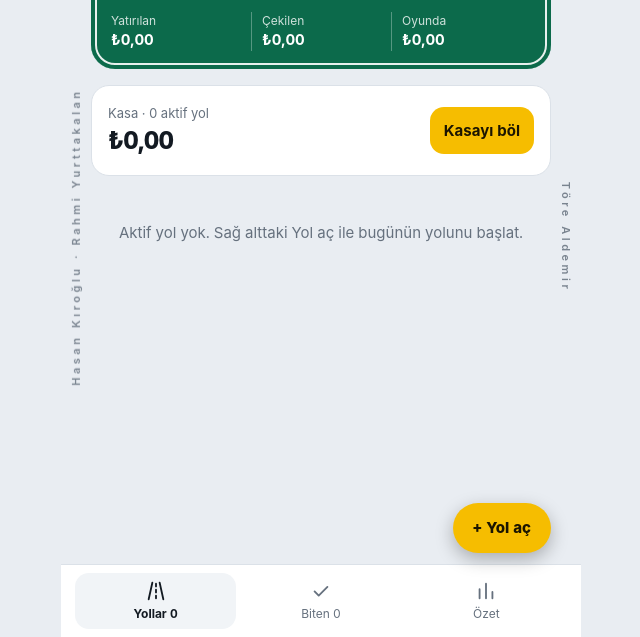
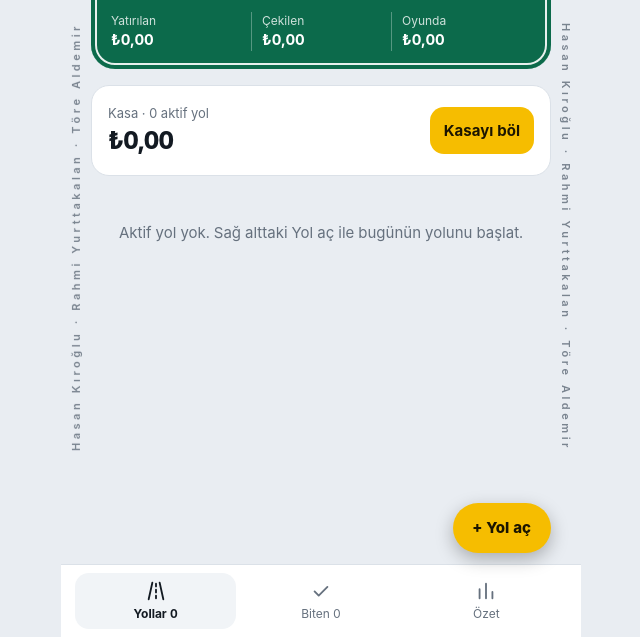
Before and after one commit to torealdemir/iddia-yol-takip, a plain HTML site: page index.html in a window 1280 px wide. Shown: the part 163-800 px from the top of the page, without its empty margins (319-959 px from the left). Drawn offline with Linux system fonts and the light colour scheme.

Commit message:
Yan imzalar: üç isim iki kenarda simetrik
Co-Authored-By: Claude Sonnet 5.5 <noreply@anthropic.com>

```diff
--- a/index.html
+++ b/index.html
@@ -141,8 +141,8 @@ input[type=date],input[type=text],textarea{font:inherit;font-size:16px;color:var
 </style>
 </head>
 <body>
-<div class="side l">Hasan Kıroğlu · Rahmi Yurttakalan</div>
-<div class="side r">Töre Aldemir</div>
+<div class="side l">Hasan Kıroğlu · Rahmi Yurttakalan · Töre Aldemir</div>
+<div class="side r">Hasan Kıroğlu · Rahmi Yurttakalan · Töre Aldemir</div>
 <div id="app"></div>
 <div id="sheet"></div>
 <div id="toast"></div>
--- a/sw.js
+++ b/sw.js
@@ -1,4 +1,4 @@
-const CACHE = "yol-takip-v5";
+const CACHE = "yol-takip-v6";
 const FILES = ["./", "./index.html", "./manifest.webmanifest", "./icons/icon-192.png", "./icons/icon-512.png", "./icons/icon-maskable-512.png"];
 self.addEventListener("install", e => { e.waitUntil(caches.open(CACHE).then(c => c.addAll(FILES)).then(() => self.skipWaiting())); });
 self.addEventListener("activate", e => { e.waitUntil(caches.keys().then(ks => Promise.all(ks.filter(k => k !== CACHE).map(k => caches.delete(k)))).then(() => self.clients.claim())); });
```
